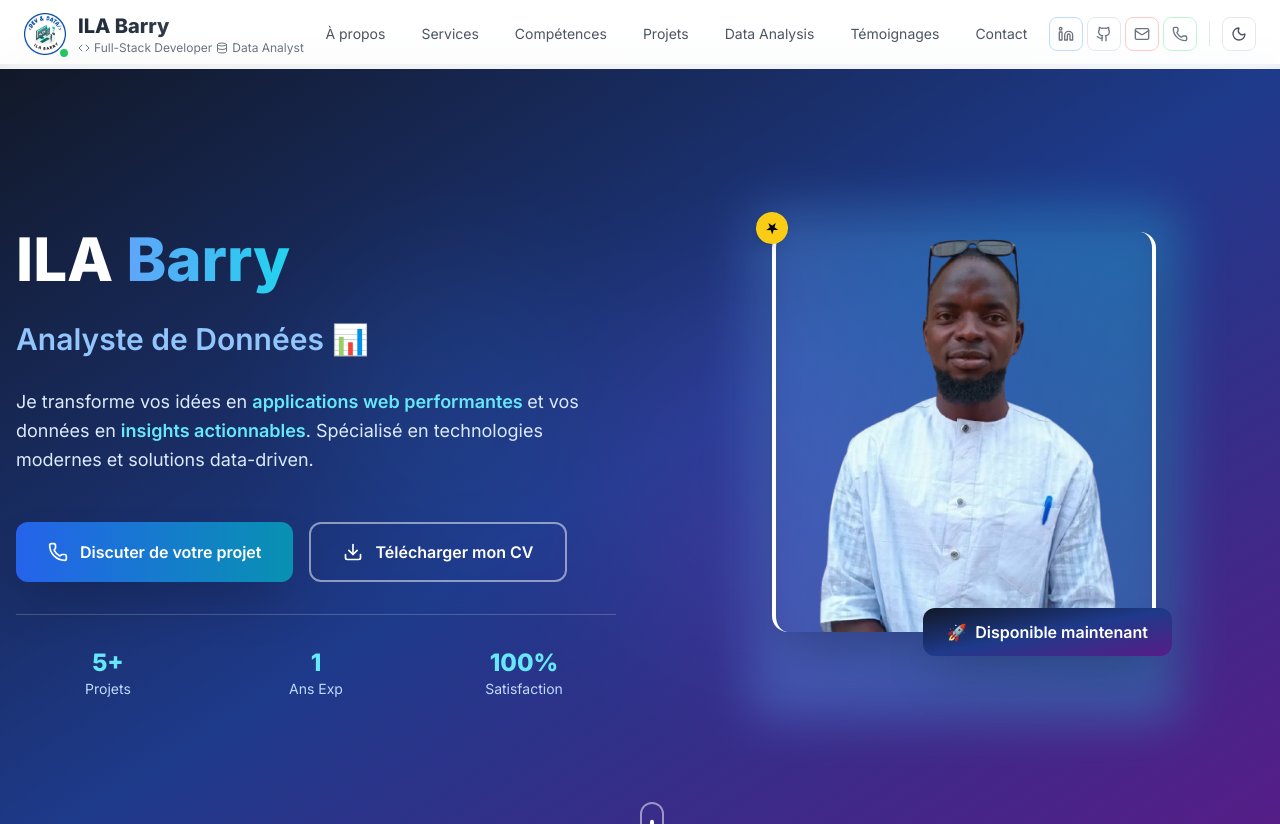
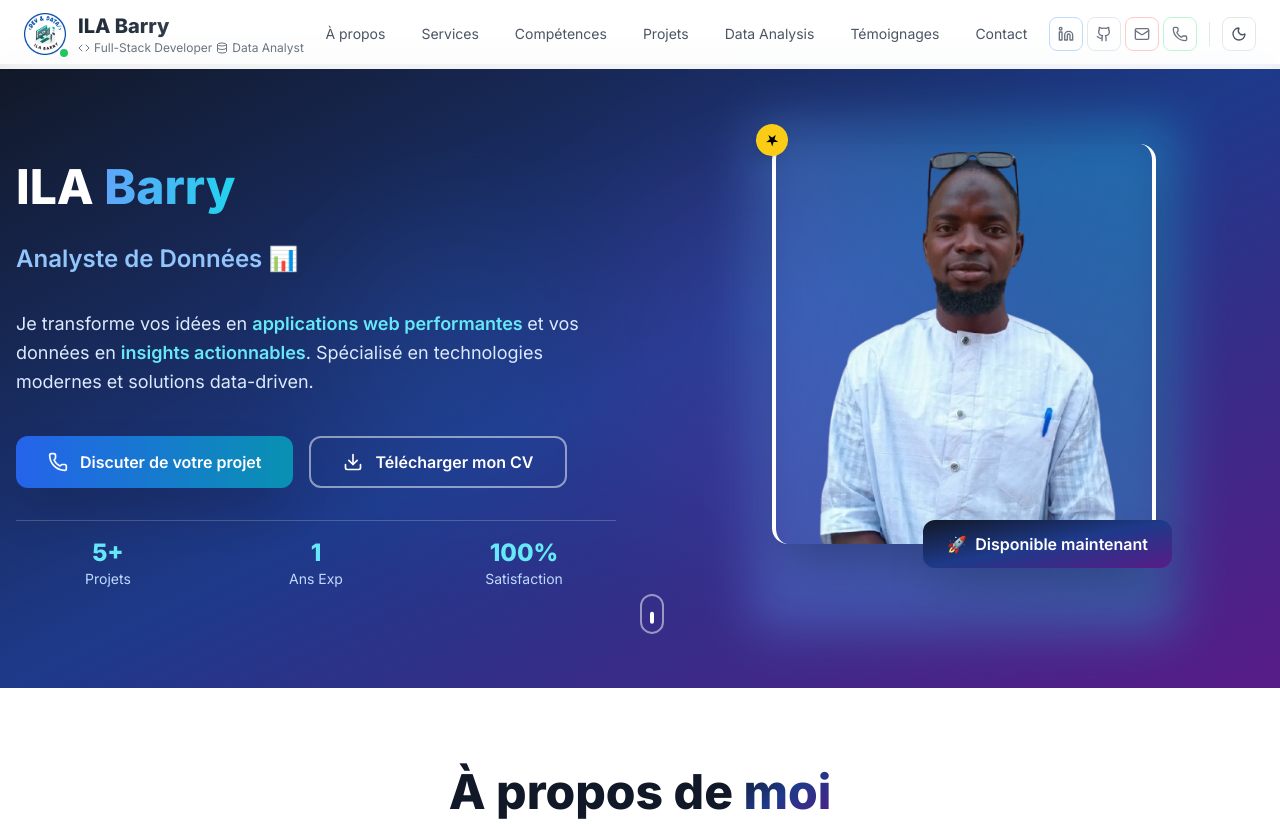
Before and after one commit to Ilabarry/portfolio-barry, a React (Vite) app: page / in a window 1280 px wide. Shown: the top 824 px of the page. Built offline with nearby package versions, Linux system fonts and the light colour scheme.

Commit message:
changement sur hero

```diff
--- a/src/components/Hero.jsx
+++ b/src/components/Hero.jsx
@@ -40,7 +40,7 @@ const Hero = () => {
   return (
     <section
       id="hero"
-      className="min-h-screen flex items-center bg-gradient-to-br from-gray-900 via-blue-900 to-purple-900 text-white overflow-hidden relative"
+      className="min-h-full flex items-center bg-gradient-to-br from-gray-900 via-blue-900 to-purple-900 text-white overflow-hidden relative"
     >
       {/* Effets de fond animés */}
       <motion.div
@@ -80,7 +80,7 @@ const Hero = () => {
             {/* Titre principal */}
             <motion.h1
               variants={itemVariants}
-              className="text-5xl lg:text-6xl font-bold leading-tight"
+              className="text-5xl lg:text-5xl font-bold leading-tight"
             >
               ILA <span className="text-transparent bg-clip-text bg-gradient-to-r from-blue-400 to-cyan-400">Barry</span>
             </motion.h1>
@@ -90,7 +90,7 @@ const Hero = () => {
               variants={itemVariants}
               className="space-y-4"
             >
-              <div className="text-2xl lg:text-3xl font-light text-blue-100 min-h-[50px]">
+              <div className="text-2xl lg:text-2xl font-light text-blue-100 min-h-[50px]">
                 <TypeAnimation
                   sequence={[
                     "Développeur Full-Stack 💻",
@@ -123,11 +123,11 @@ const Hero = () => {
             {/* Boutons CTA */}
             <motion.div
               variants={itemVariants}
-              className="flex flex-col sm:flex-row gap-4 pt-4"
+              className="flex flex-col sm:flex-row gap-4 pt-2"
             >
               <motion.a
                 href="#contact"
-                className="group bg-gradient-to-r from-blue-600 to-cyan-600 text-white px-8 py-4 rounded-xl font-semibold hover:from-blue-700 hover:to-cyan-700 transition-all duration-300 flex items-center justify-center shadow-2xl hover:shadow-cyan-500/25 transform hover:-translate-y-1"
+                className="group bg-gradient-to-r from-blue-600 to-cyan-600 text-white px-8 py-3 rounded-xl font-semibold hover:from-blue-700 hover:to-cyan-700 transition-all duration-300 flex items-center justify-center shadow-2xl hover:shadow-cyan-500/25 transform hover:-translate-y-1"
                 whileHover={{ scale: 1.05 }}
                 whileTap={{ scale: 0.95 }}
               >
@@ -139,7 +139,7 @@ const Hero = () => {
                 href={Moncv}
                 target="_blank"
                 rel="noopener"
-                className="group border-2 border-white/50 text-white px-8 py-4 rounded-xl font-semibold hover:bg-white hover:text-blue-900 transition-all duration-300 flex items-center justify-center backdrop-blur-sm"
+                className="group border-2 border-white/50 text-white px-8 py-3 rounded-xl font-semibold hover:bg-white hover:text-blue-900 transition-all duration-300 flex items-center justify-center backdrop-blur-sm"
                 whileHover={{ scale: 1.05 }}
                 whileTap={{ scale: 0.95 }}
               >
@@ -151,7 +151,7 @@ const Hero = () => {
             {/* Stats */}
             <motion.div
               variants={itemVariants}
-              className="grid grid-cols-3 gap-6 pt-8 border-t border-white/20"
+              className="grid grid-cols-3 gap-6 pt-4 border-t border-white/20"
             >
               {[
                 { number: "5+", label: "Projets" },
@@ -249,7 +249,7 @@ const Hero = () => {
 
       {/* Scroll indicator */}
       <motion.div
-        className="absolute bottom-8 left-1/2 transform -translate-x-1/2"
+        className="absolute bottom-16 left-1/2 transform -translate-x-1/2"
         animate={{ y: [0, 10, 0] }}
         transition={{ duration: 2, repeat: Infinity }}
       >
```
